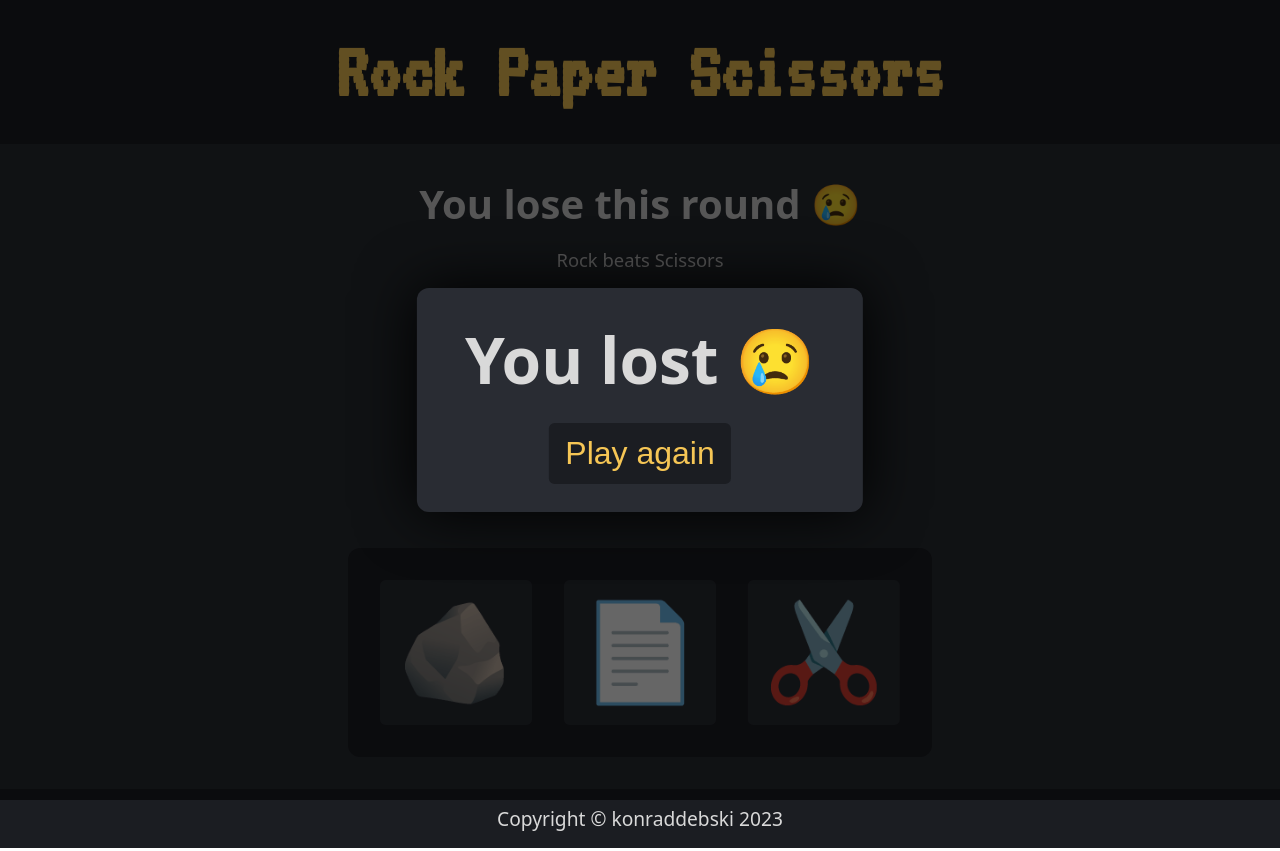
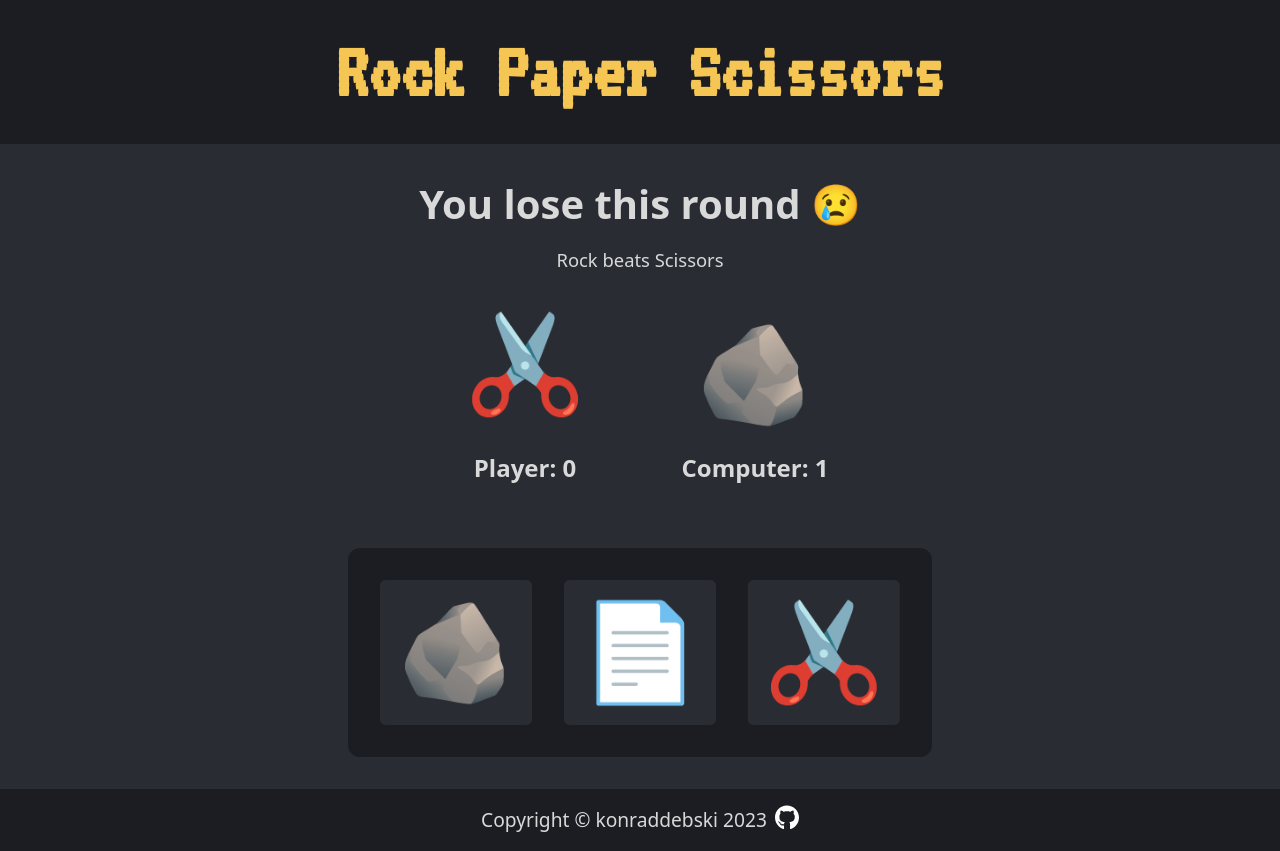
Before and after one commit to DrewnioQ/rock-paper-scissors, a plain HTML site: page index.html in a window 1280 px wide. Both pictures are taken after a click on the button "✂️". Drawn offline with Linux system fonts and the light colour scheme.

Commit message:
Add github icon with link

```diff
--- a/index.html
+++ b/index.html
@@ -56,6 +56,9 @@
     </main>
     <footer class="container footer">
       <p class="footer-text">Copyright © konraddebski 2023</p>
+      <a href="https://github.com/DrewnioQ" target="_blank">
+        <img class="github-link" src="./icons/github.svg" alt="GitHub link" />
+      </a>
     </footer>
   </body>
 </html>
--- a/script-ui.js
+++ b/script-ui.js
@@ -55,7 +55,7 @@ const weapons = {
     icon: "✂️",
     weakTo: "Rock",
     strongTo: "Paper",
-    strongMsg: "Scissors beats Paper",
+    strongMsg: "Scissors beat Paper",
     weakMsg: "Rock beats Scissors",
   },
 };
@@ -107,7 +107,7 @@ function checkRoundWinner(computerChoice, playerChoice) {
 }
 
 function restartGame() {
-  modal.style.scale = 0;
+  modal.classList.remove("modal-containter-active");
 
   playerScore = 0;
   computerScore = 0;
@@ -133,18 +133,17 @@ function displayModal() {
     modalMsg.style.whiteSpace = "nowrap";
     modalMsg.textContent = "You lost 😢";
   }
-
-  modal.style.scale = 1;
+  modal.classList.add("modal-containter-active");
 }
 
 function playRound(button) {
   const computerChoice = getComputerChoice();
   const playerChoice = getPlayerChoice(button);
 
+  checkRoundWinner(computerChoice, playerChoice);
   updateScore(computerChoice, playerChoice);
-  checkRoundWinner(computerChoice, playerChoice);
 
-  if (computerScore >= 1 || playerScore >= 1) {
+  if (computerScore >= 5 || playerScore >= 5) {
     displayModal();
   }
 }
--- a/styles.css
+++ b/styles.css
@@ -57,7 +57,12 @@ button:active {
   background-color: rgba(0, 0, 0, 0.6);
   transition: 200ms ease-in-out;
   scale: 0;
-  /* display: none; */
+  opacity: 0;
+}
+
+.modal-containter-active {
+  scale: 1;
+  opacity: 1;
 }
 
 .modal-message-box {
@@ -195,9 +200,30 @@ button:active {
 }
 
 /* FOOTER */
+.footer {
+  display: flex;
+  flex-wrap: wrap;
+  justify-content: center;
+  align-items: center;
+  gap: 0.5rem;
+
+  padding: 1rem 1rem;
+}
 .footer-text {
   font-size: clamp(1rem, 3vw, 1.2rem);
-  padding: 1rem 1rem;
+}
+
+.github-link {
+  filter: invert(1);
+
+  height: auto;
+  width: 1.5rem;
+
+  transition: transform 0.3s ease-in-out;
+}
+
+.github-link:hover {
+  transform: scale(1.2);
 }
 
 /* MEDIA QUERIES */
```
Also changed, not shown: icons/github.svg (added).
